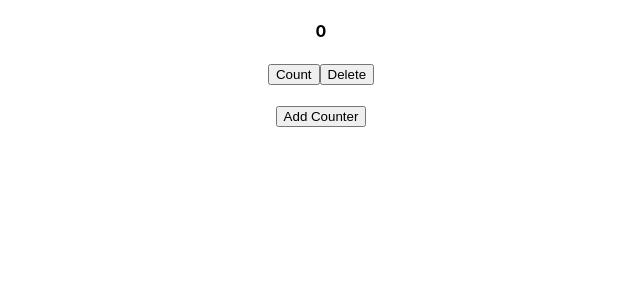
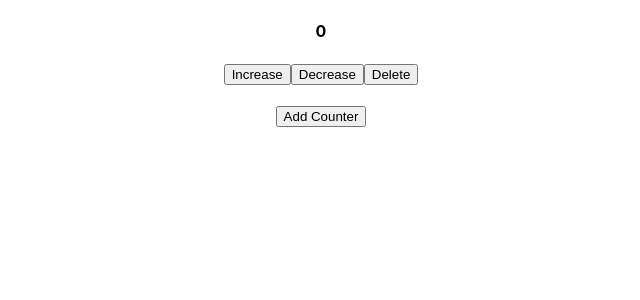
Before and after one commit to krishnakiriti04/Counter, a React (Create React App) app: page / in a window 1280 px wide. Shown: the top 300 px of the page, without its empty margins (319-959 px from the left). Built offline with nearby package versions, Linux system fonts and the light colour scheme.

Commit message:
third commit

```diff
--- a/src/App.js
+++ b/src/App.js
@@ -5,7 +5,8 @@ const Counter = ({count, increment, del})=>{
 	return (
 		<div>
 			<h4>{count}</h4>
-			<button onClick={()=>increment()}>Count</button>
+			<button onClick={()=>increment()}>Increase</button>
+			<button onClick={()=>decrement()}>Decrease</button>
 			<button onClick={()=>del()}>Delete</button>
 		</div>
 		)
@@ -23,6 +24,11 @@ const App = ()=>{
 		setCount(newVal);
 	}
 
+	const decrement = (currInd)=>{
+		let newVal = count.map((val,ind)=>currInd===ind ? val = val-1: val );
+		setCount(newVal);
+	}
+
 	const del = (currInd)=>{
 		const newcount = count.filter((val,ind)=>ind!==currInd)
 		setCount(newcount);
```
